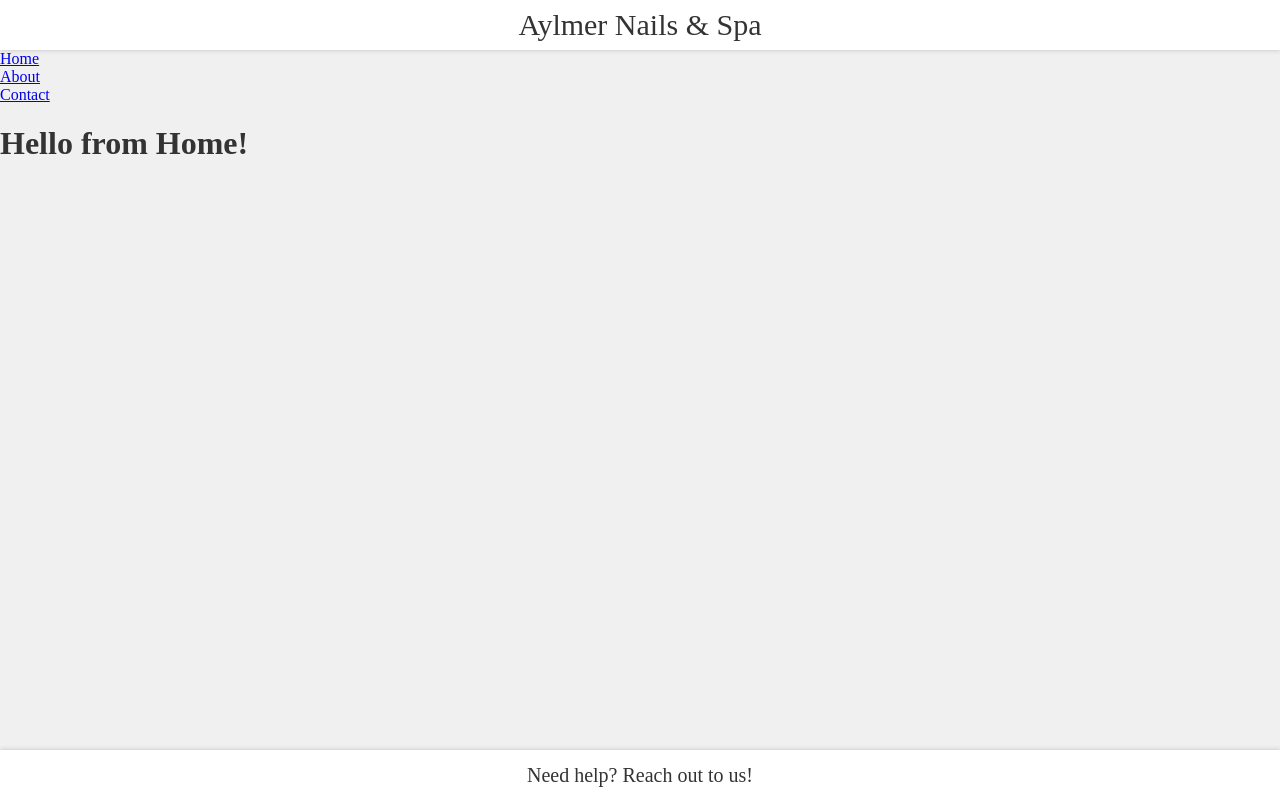
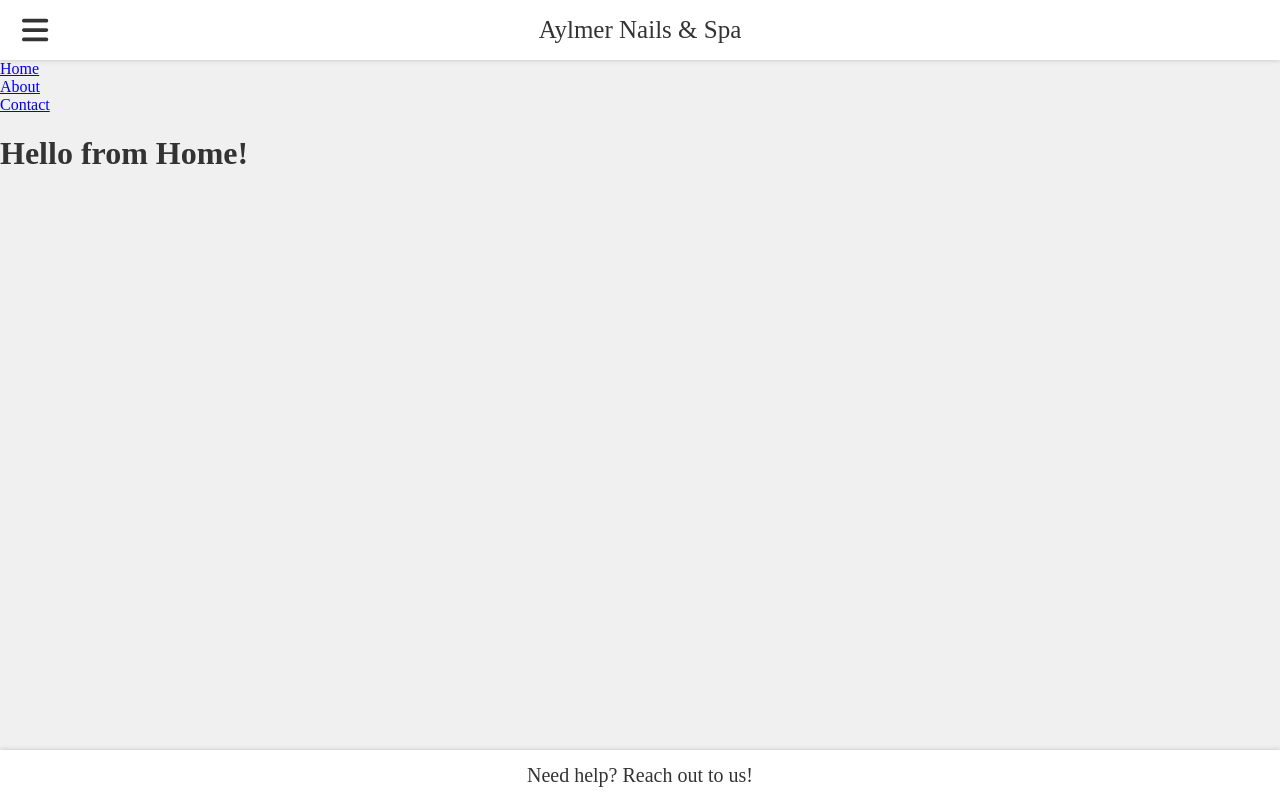
Before and after one commit to hieuhhhhhhh/AylmerNails-client, a Vue app: page / in a window 1280 px wide. Built offline with nearby package versions, Linux system fonts and the light colour scheme.

Commit message:
added: drawer nav btn

```diff
--- a/package.json
+++ b/package.json
@@ -8,6 +8,11 @@
     "lint": "vue-cli-service lint"
   },
   "dependencies": {
+    "@fortawesome/fontawesome-svg-core": "^6.7.1",
+    "@fortawesome/free-brands-svg-icons": "^6.7.1",
+    "@fortawesome/free-regular-svg-icons": "^6.7.1",
+    "@fortawesome/free-solid-svg-icons": "^6.7.1",
+    "@fortawesome/vue-fontawesome": "^3.0.8",
     "core-js": "^3.8.3",
     "vue": "^3.2.13",
     "vue-router": "^4.5.0"
--- a/src/App.vue
+++ b/src/App.vue
@@ -1,6 +1,7 @@
 <template>
   <div id="app-container">
     <Header />
+    <DrawerNav />
     <div id="main-content">
       <div><router-link to="/">Home</router-link></div>
       <div><router-link to="/about">About</router-link></div>
@@ -15,9 +16,10 @@
 <script>
 import Header from "./components/view-shell/Header.vue";
 import Footer from "./components/view-shell/Footer.vue";
+import DrawerNav from "./components/view-shell/drawer-navigation/Parent.vue";
 
 export default {
-  components: { Header, Footer },
+  components: { Header, Footer, DrawerNav },
   name: "App",
   created() {
     document.title = "Aylmer Nails & Spa";
--- a/src/components/view-shell/Header.vue
+++ b/src/components/view-shell/Header.vue
@@ -12,8 +12,9 @@ export default {
   text-align: center;
   align-content: center;
   box-shadow: 0 0 5px var(--shadow-color);
-  font-size: 30px;
-  height: 50px;
+  font-size: 25px;
+  height: 60px;
   background: var(--middleground);
+  padding-inline: 60px;
 }
 </style>
--- /dev/null
+++ b/src/components/view-shell/drawer-navigation/IconBtn.vue
@@ -0,0 +1,42 @@
+<template>
+  <div id="main">
+    <div id="iconBtn">
+      <FontAwesomeIcon :icon="menuIcon" />
+    </div>
+  </div>
+</template>
+
+<script>
+import { FontAwesomeIcon } from "@fortawesome/vue-fontawesome";
+import { faBars } from "@fortawesome/free-solid-svg-icons"; // Proper import for icons
+
+export default {
+  components: {
+    FontAwesomeIcon, // Register the FontAwesomeIcon component
+  },
+  data() {
+    return {
+      menuIcon: faBars, // Assign the correct icon to a variable
+    };
+  },
+};
+</script>
+
+<style scoped>
+#main {
+  position: fixed;
+  top: 5px;
+  left: 10px;
+}
+
+#iconBtn {
+  display: flex;
+  align-items: center;
+  justify-content: center;
+  font-size: 30px; /* Increase this value to make the icon larger */
+  /* background: rgba(251, 64, 64, 0.5); */
+  height: 50px;
+  aspect-ratio: 1;
+  border-radius: 50%;
+}
+</style>
--- a/src/components/view-shell/drawer-navigation/Parent.vue
+++ b/src/components/view-shell/drawer-navigation/Parent.vue
@@ -1,5 +1,11 @@
+<template>
+  <IconBtn />
+</template>
+
 <script>
+import IconBtn from "./IconBtn.vue";
 export default {
+  components: { IconBtn },
   name: "DrawerNav",
 };
 </script>
```
Also changed, not shown: 1 other file (tests, documents, lock files or other folders).
